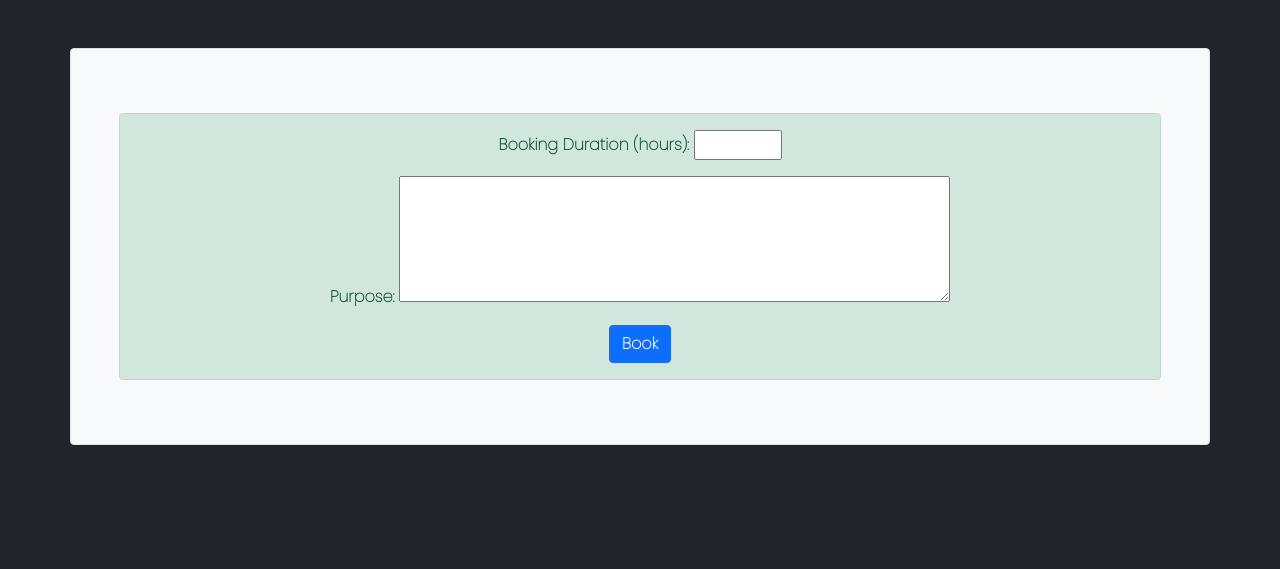
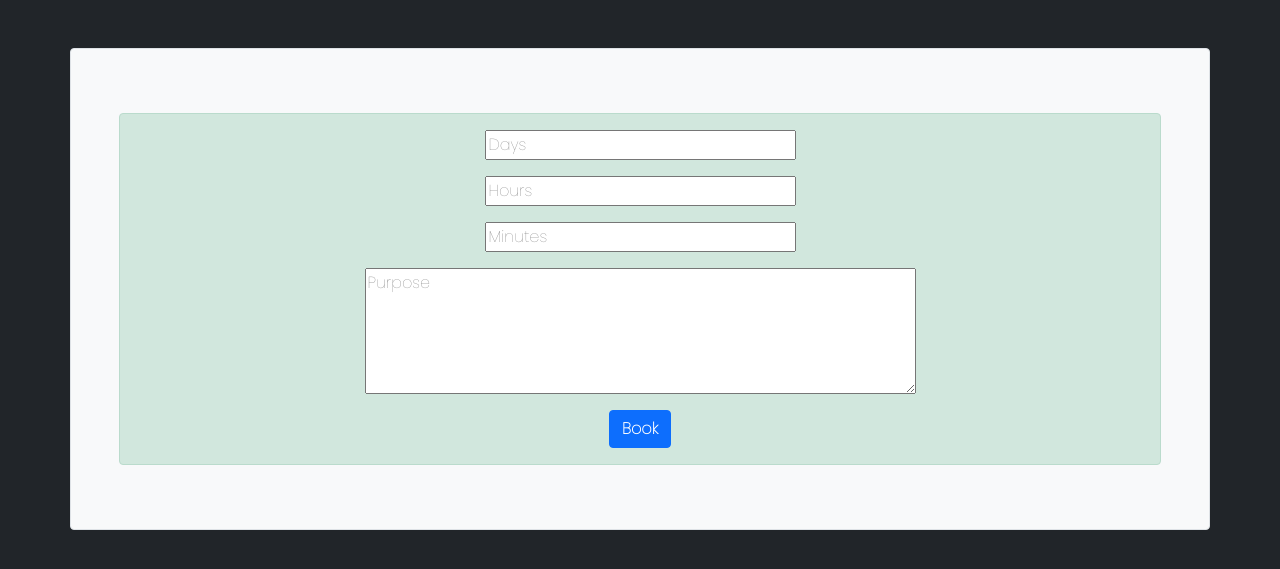
Before and after one commit to kartikeymahajan/machine_management, a Django app: page /1/book/ in a window 1280 px wide. Shown: the top 569 px of the page. Run offline with Django 4.2, Linux system fonts and the light colour scheme; a user stored in the database is signed in; data comes from the database, SQL or seed files in the repository; both versions use the stored data as it was after the commit.

Commit message:
day and minutes option added at booking page

```diff
--- a/mysite/machines/forms.py
+++ b/mysite/machines/forms.py
@@ -1,9 +1,39 @@
 from django import forms
 
 class BookingForm(forms.Form):
-    hours = forms.IntegerField(label='Booking Duration (hours)', min_value=1, max_value=72)
+    days = forms.IntegerField(
+        label='',
+        min_value=1,
+        required=False,
+        widget=forms.TextInput(attrs={'placeholder': 'Days', 'class': 'watermark'})
+    )
+    hours = forms.IntegerField(
+        label='',
+        min_value=1,
+        required=False,
+        widget=forms.TextInput(attrs={'placeholder': 'Hours', 'class': 'watermark'})
+    )
+    minutes = forms.IntegerField(
+        label='',
+        min_value=1,
+        max_value=59,
+        required=False,
+        widget=forms.TextInput(attrs={'placeholder': 'Minutes', 'class': 'watermark'})
+    )
     purpose = forms.CharField(
-        label='Purpose',
+        label='',
         max_length=255,
-        required= True,
-        widget=forms.Textarea(attrs={'rows': 5}))
+        required=True,
+        widget=forms.Textarea(attrs={'rows': 5, 'placeholder': 'Purpose', 'class': 'watermark'})
+    )
+
+
+    def clean(self):
+        cleaned_data = super().clean()
+        days = cleaned_data.get('days', 0)
+        hours = cleaned_data.get('hours', 0)
+        minutes = cleaned_data.get('minutes', 0)
+
+        # Ensure at least one field (days, hours, minutes) is provided
+        if not any([days, hours, minutes]):
+            raise forms.ValidationError('Please provide booking duration in days, hours, or minutes.')
--- a/mysite/machines/templates/machines/book_machine.html
+++ b/mysite/machines/templates/machines/book_machine.html
@@ -10,22 +10,29 @@
     <style>
         *{
             font-family: 'Poppins', sans-serif;
-
+        }
+        .inline-field {
+            display: inline-block;  /* Display the fields horizontally */
+            width: 80px;  /* Adjust the width as needed */
+            margin-right: 10px;  /* Add spacing between fields */
+        }
+        .inline-field input::placeholder {
+            text-align: center;  /* Center the placeholder text */
+            padding: 0;  /* Remove padding */
+            margin: 0;  /* Remove margin */
         }
     </style>
 </head>
 <body class="bg-dark">
     <b>
-<div class="container mt-5 p-5 border rounded bg-light">
+    <div class="container mt-5 p-5 border rounded bg-light ">
 
         <form method="post">
-     <div class="mb-3 mt-3">
+            <div class="mb-3 mt-3 ">
                 <div class="alert alert-success text-center mb-3 ">
-
 
                     {% csrf_token %}
                     {{ booking_form.as_p }}
-
 
                     <button type="submit" class="btn btn-primary"><b>Book</b></button>
                 </div>
--- a/mysite/machines/views.py
+++ b/mysite/machines/views.py
@@ -12,8 +12,6 @@ from django.core.mail import send_mail
 from django.contrib.auth.views import LogoutView
 from datetime import timedelta
 import requests
-
-
 
 @login_required
 def machine_list(request):
@@ -60,7 +58,12 @@ def book_machine(request, machine_id):
     if request.method == 'POST':
         booking_form = BookingForm(request.POST)  # Populate the form with POST data
         if booking_form.is_valid():
-            booking_duration = booking_form.cleaned_data['hours']
+            days = booking_form.cleaned_data['days'] if type(booking_form.cleaned_data['days']) == int else 0
+            hours = booking_form.cleaned_data['hours'] if type(booking_form.cleaned_data['hours'])==int else 0
+            minutes = booking_form.cleaned_data['minutes'] if type(booking_form.cleaned_data['minutes'])==int else 0
+
+            # Calculate booking_duration
+            booking_duration = hours + (days * 24) + (minutes / 60)
             start_time = timezone.now()
             end_time = start_time + timedelta(hours=booking_duration)
             purpose = booking_form.cleaned_data['purpose']
@@ -136,7 +139,7 @@ def send_slack_message(name, vm_name):
 
     payload = {"text": f"Hello {name}, Your booking for {vm_name} is expired. Please free up the machine"}
     response = requests.post(
-       "https://hooks.slack.com/services/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",
+       "https://hooks.slack.com/services/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",
         json=payload
     )
     print(response.text)
@@ -147,7 +150,7 @@ def send_slack_booking_notification(name, vm_name, end_time):
 
     payload = {"text": f"{vm_name} is occupied by {name} till {end_time}"}
     response = requests.post(
-       "https://hooks.slack.com/services/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",
+       "https://hooks.slack.com/services/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",
 
         json=payload
     )
@@ -159,7 +162,7 @@ def send_slack_unbooking_notification(vm_name):
 
     payload = {"text": f"{vm_name} is free now."}
     response = requests.post(
-       "https://hooks.slack.com/services/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",
+       "https://hooks.slack.com/services/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",
 
         json=payload
     )
--- a/mysite/scheduler.py
+++ b/mysite/scheduler.py
@@ -6,6 +6,6 @@ def send_booking_notifications_job():
     call_command('send_booking_notifications')
 
 scheduler = BackgroundScheduler()
-scheduler.add_job(send_booking_notifications_job, 'interval', minutes=1)  # setting of time interval  minutes=1
+scheduler.add_job(send_booking_notifications_job, 'interval', hours=2)  # setting of time interval  minutes=1
 
 scheduler.start()
```
Also changed, not shown: mysite/db.sqlite3. Lines whose indentation alone changed are shown as unchanged.
